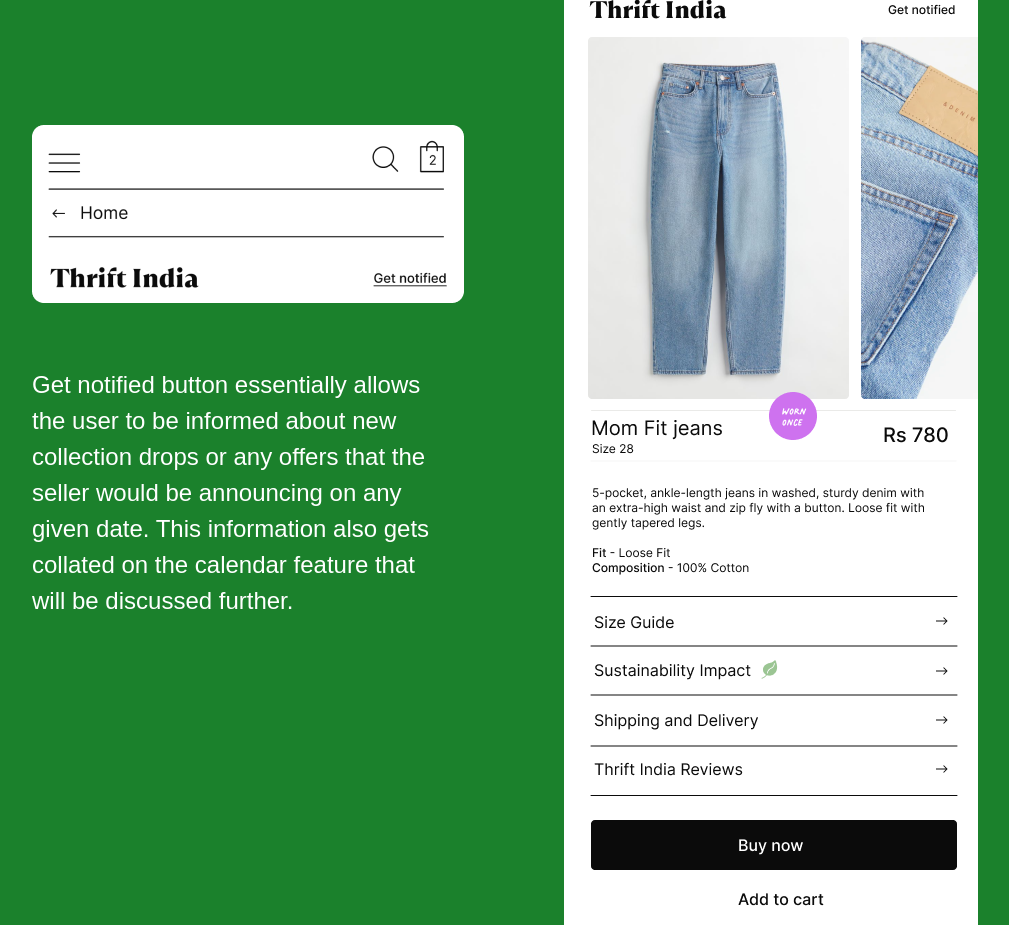
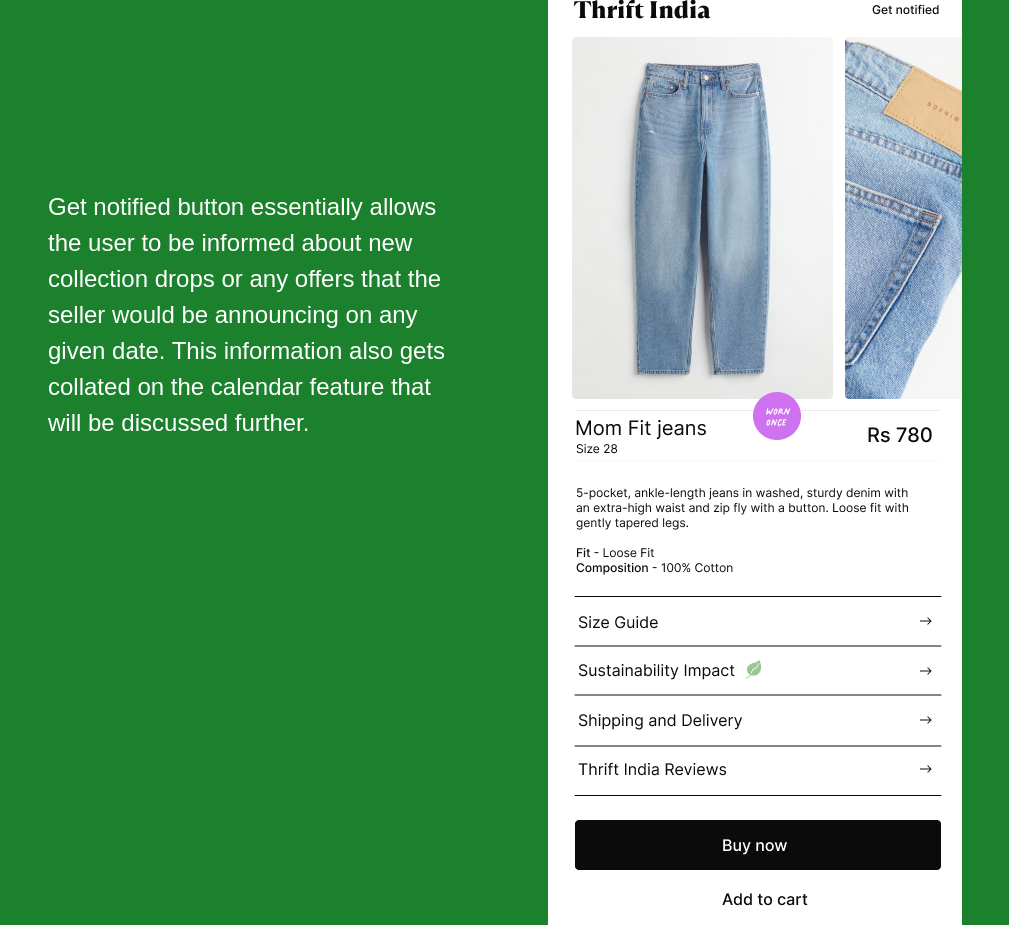
Before and after one commit to Chanakya888/Bhavya-job-portfolio, a React (Vite) app: page /thrift in a window 1280 px wide. Shown: the part 3920-4845 px from the top of the page, without its empty margins (135-1144 px from the left). Built offline with nearby package versions, Linux system fonts and the light colour scheme.

Commit message:
mute thrift if nav

```diff
--- a/src/pages/Work/Thrift.jsx
+++ b/src/pages/Work/Thrift.jsx
@@ -1,7 +1,7 @@
 import Navbar from "../../components/Navbar";
 import ThriftItJeans from "../../assets/thrift-it-jeans.png";
 import Y2k from "../../assets/Y2k.png";
-import ThriftNavbar from "../../assets/thrift-it-nav.png";
+// import ThriftNavbar from "../../assets/thrift-it-nav.png";
 import Calendar from "../../assets/calendar.png";
 import CalendarMin from "../../assets/calendar-min.png";
 import { Link } from "react-router-dom";
@@ -87,7 +87,7 @@
         </div>
         <div className="flex h-full w-full flex-col justify-center pt-[90px] lg:flex-row lg:space-x-[100px]">
           <div className="pt-[300px]">
-            <img className="object-contain" src={ThriftNavbar} alt="" />
+            {/* <img className="object-contain" src={ThriftNavbar} alt="" /> */}
             <p className="max-w-[400px] pt-[64px] text-white">
               Get notified button essentially allows the user to be informed
               about new collection drops or any offers that the seller would be
```
